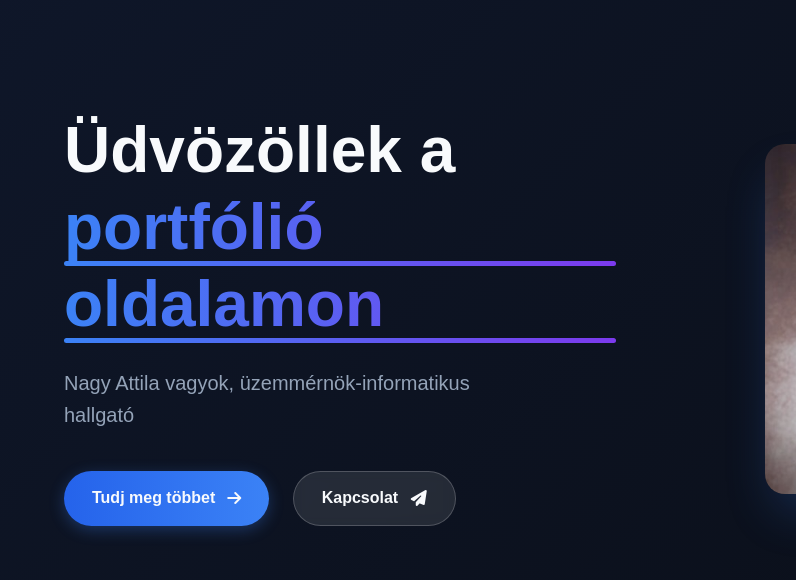
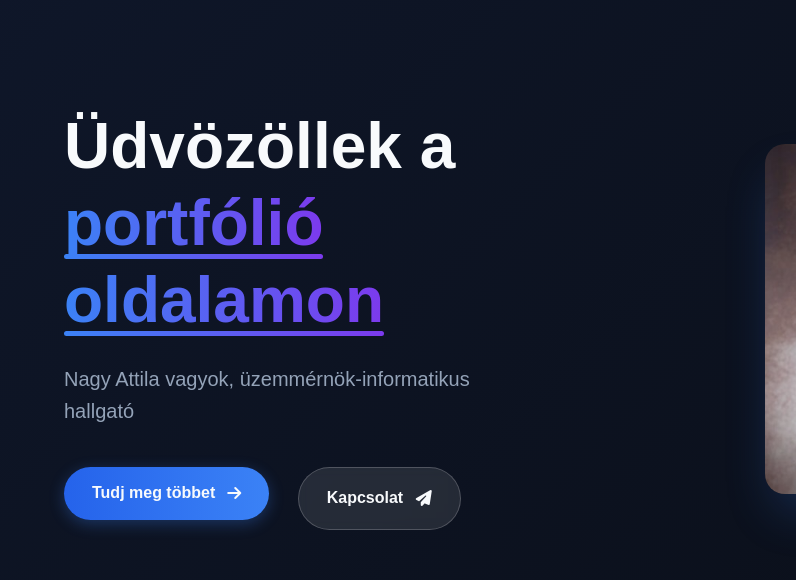
Before and after one commit to ateszk0/bemutatkozooldal, a plain HTML site: page index.html in a window 1280 px wide. Shown: the part 129-709 px from the top of the page, 0-796 px from the left. Drawn offline with nearby package versions, Linux system fonts and the light colour scheme; a script that the page names is missing.

Commit message:
Update style.css

```diff
--- a/style.css
+++ b/style.css
@@ -42,13 +42,6 @@ body {
     overflow: hidden;
 }
 
-
-}
-
-@keyframes stars {
-    from { background-position: 0 0; }
-    to { background-position: -10000px 5000px; }
-}
 
 /* Glass Morphism Navigation */
 .glass-nav {
@@ -186,9 +179,7 @@ nav {
     margin-bottom: 1.5rem;
 }
 
-.title-line {
-    display: block;
-}
+
 
 .highlight {
     background: linear-gradient(90deg, var(--primary-light), var(--secondary));
@@ -251,6 +242,8 @@ nav {
     color: var(--light);
     background: linear-gradient(90deg, var(--primary), var(--primary-light));
     box-shadow: 0 4px 15px rgba(59, 130, 246, 0.3);
+	margin-bottom: 10px;
+	margin-right: 5px;
 }
 
 .primary-btn:hover {
@@ -493,6 +486,7 @@ nav {
     z-index: -1;
     top: 0;
     left: 0;
+	pointer-events: auto;
 }
 
 /* About Page Styles */
```
